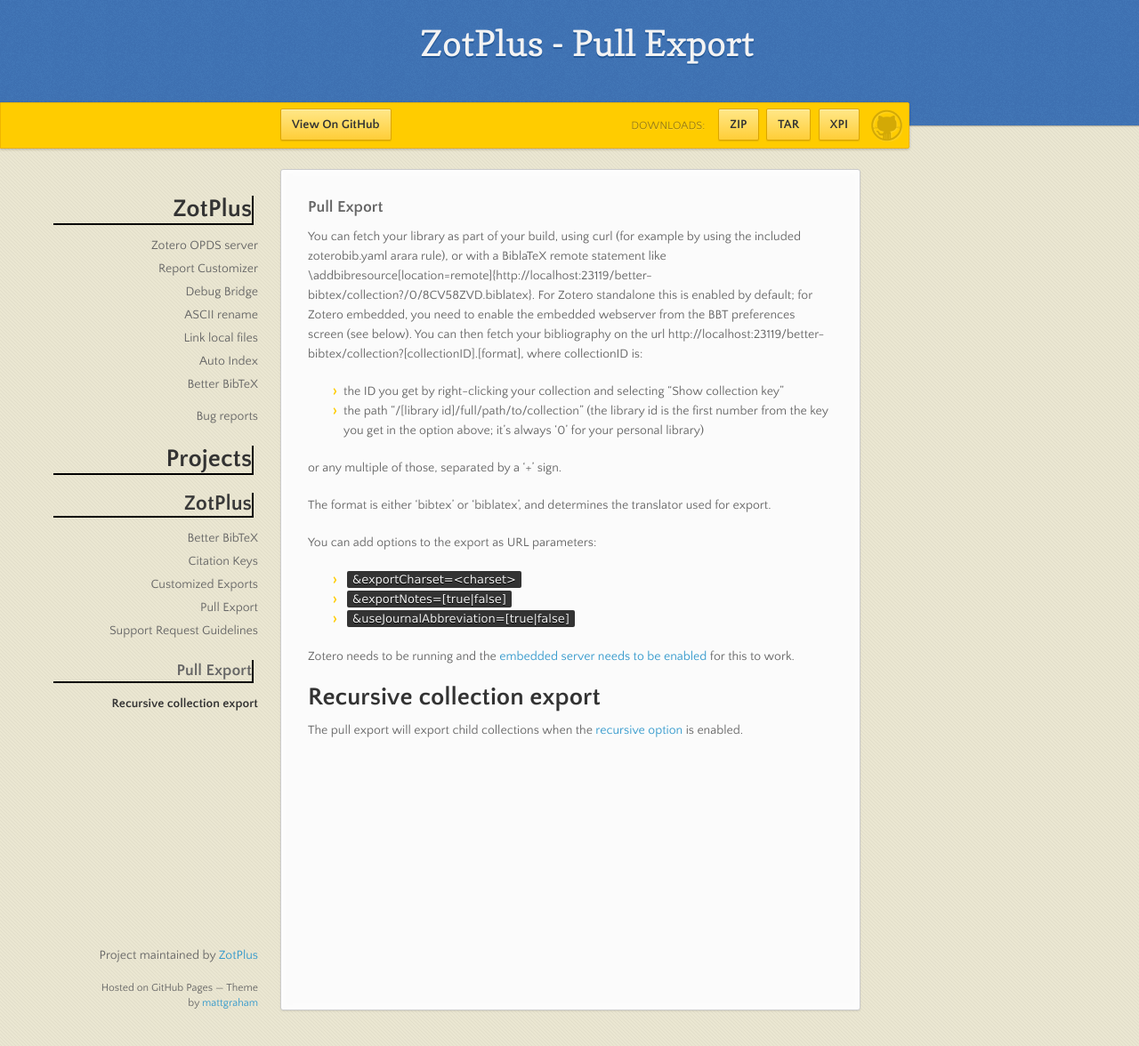
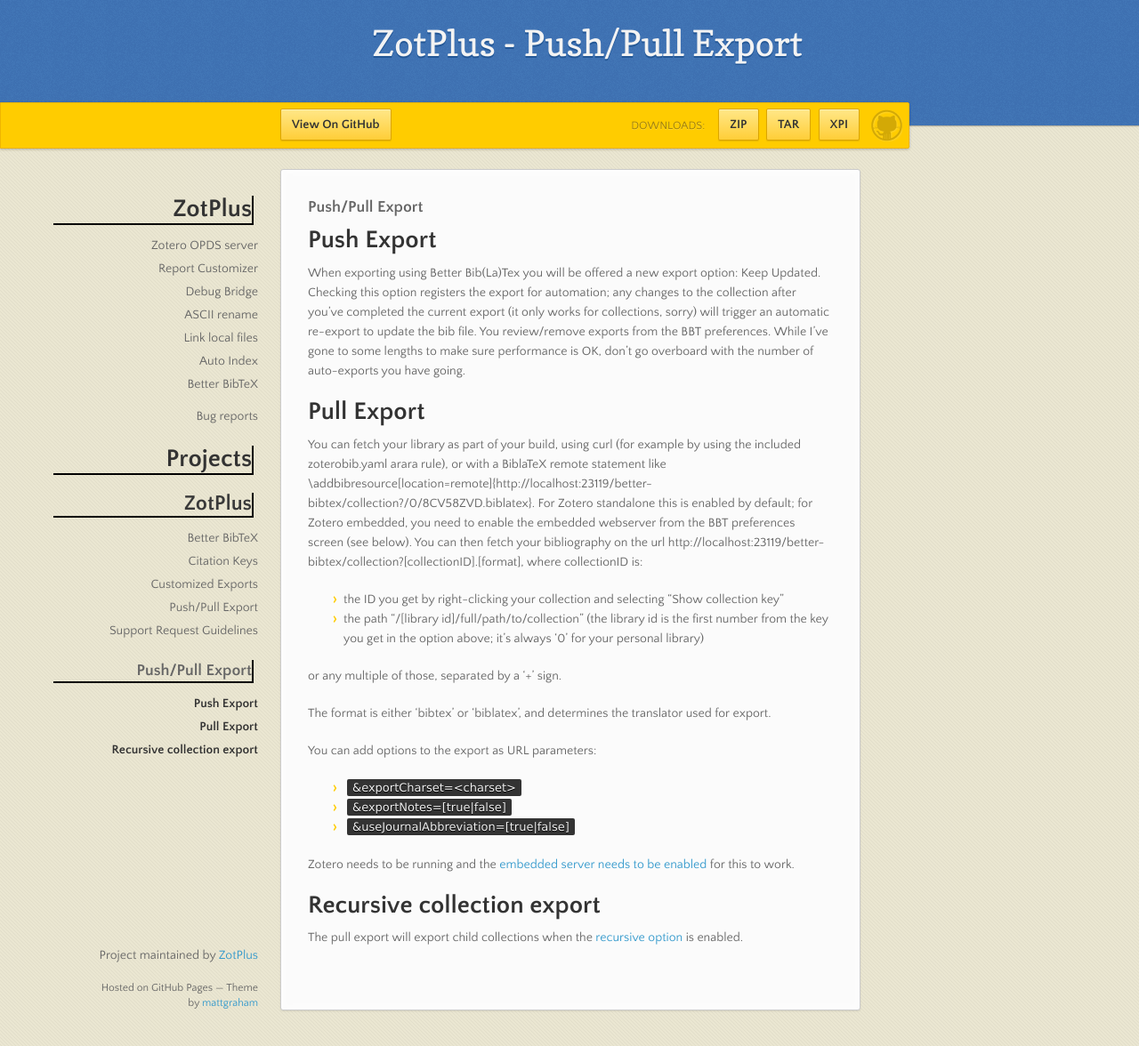
Before and after one commit to edwinksl/ZotPlus.github.io, a Jekyll site: the page built from better-bibtex/Pull-Export.md, in a window 1280 px wide and 1176 px high. Shown: the whole window at 89% size. Built offline with Jekyll 4.4.1, drawn with Linux system fonts in a browser that asks for light colours; nearby versions of some CDN libraries.

Commit message:
auto-index 0.0.36 / ascii-rename 0.0.40 / debug-bridge 0.0.20 / better-bibtex 0.8.41 / opds 0.0.10 / report-customizer 0.2.13 / link-local-files 0.0.9

```diff
--- a/Gemfile
+++ b/Gemfile
@@ -1,4 +1,4 @@
-#ruby=2.1
+#ruby=2.2
 #ruby-gemset=zotero
 
 source 'https://rubygems.org'
--- a/better-bibtex/Pull-Export.md
+++ b/better-bibtex/Pull-Export.md
@@ -1,7 +1,17 @@
 ---
 layout: default
-title: Pull Export
+title: Push/Pull Export
 ---
+
+# Push Export
+
+When exporting using Better Bib(La)Tex you will be offered a new export option: Keep Updated. Checking this option
+registers the export for automation; any changes to the collection after you've completed the current export (it only works for collections,
+sorry) will trigger an automatic re-export to update the bib file. You review/remove exports from the BBT preferences.
+While I've gone to some lengths to make sure performance is OK, don't go overboard with the number of auto-exports you
+have going.
+
+# Pull Export
 You can fetch your library as part of your build, using curl (for example by using the included zoterobib.yaml arara
 rule), or with a BiblaTeX remote statement like
 \addbibresource[location=remote]{http://localhost:23119/better-bibtex/collection?/0/8CV58ZVD.biblatex}.  For Zotero
```
Also changed, not shown: better-bibtex/index.md (+1 -0 lines).
